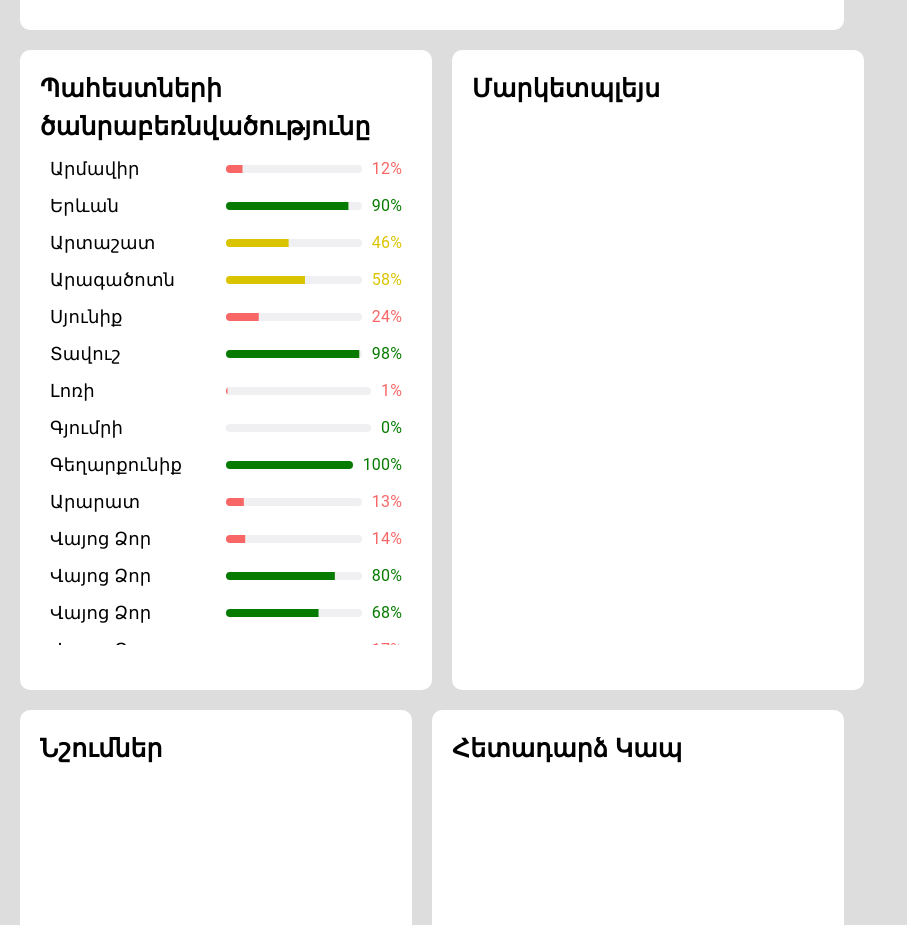
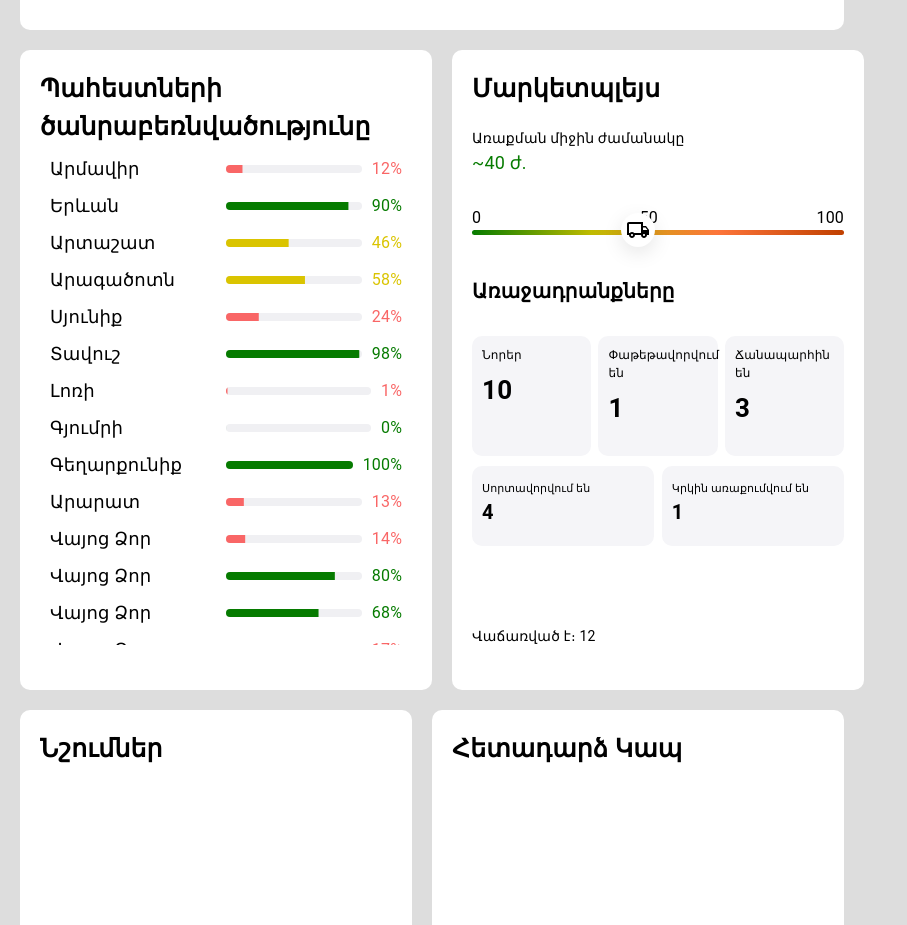
Before and after one commit to Narek20/alpha-admin-FE, a React (Create React App) app: page / in a window 1280 px wide. Shown: the part 1360-2285 px from the top of the page, without its empty margins (0-907 px from the left). Built offline with nearby package versions, Linux system fonts and the light colour scheme.

Commit message:
added marketplace

```diff
--- a/src/components/features/MarketPlace/index.tsx
+++ b/src/components/features/MarketPlace/index.tsx
@@ -1,15 +1,129 @@
-import { FC } from 'react'
-import { Box } from '@mui/material'
+import { FC, useState, useEffect, useRef } from 'react'
+import { Box, Typography } from '@mui/material'
+import LocalShippingOutlinedIcon from '@mui/icons-material/LocalShippingOutlined'
 import SectionHeader from '@shared/SectionTitle'
 
 import styles from './styles.module.scss'
 
 interface IProps {}
 
+const marketPlaceData = {
+  averageTime: 40,
+  sold: 12,
+  tasks: [
+    {
+      title: 'Նորեր',
+      amount: 10,
+    },
+    {
+      title: 'Փաթեթավորվում են',
+      amount: 1,
+    },
+    {
+      title: 'Ճանապարհին են',
+      amount: 3,
+    },
+    {
+      title: 'Սորտավորվում են',
+      amount: 4,
+    },
+    {
+      title: 'Կրկին առաքումվում են',
+      amount: 1,
+    },
+  ],
+}
+
 const MarketPlace: FC<IProps> = () => {
+  const [offset, setOffset] = useState(0)
+  const shippingRef = useRef<HTMLDivElement>(null)
+
+  useEffect(() => {
+    if (shippingRef.current) {
+      setOffset(
+        (+shippingRef.current?.offsetWidth / 100) * marketPlaceData.averageTime
+      )
+    }
+  }, [shippingRef.current, shippingRef.current?.offsetWidth])
+
+
   return (
     <Box className={styles.marketPlace}>
       <SectionHeader title="Մարկետպլեյս" />
+      <Typography className={styles.averageTimeTitle}>
+        Առաքման միջին ժամանակը
+      </Typography>
+      <Typography className={styles.averageTime}>
+        ~{marketPlaceData.averageTime} ժ․
+      </Typography>
+      <Box className={styles.shippingContainer} ref={shippingRef}>
+        <Box className={styles.truck} style={{ left: offset }}>
+          <LocalShippingOutlinedIcon />
+        </Box>
+        <Box className={styles.hours}>
+          <Typography>0</Typography>
+          <Typography>50</Typography>
+          <Typography>100</Typography>
+        </Box>
+        <Box className={styles.indicator} />
+      </Box>
+      <Typography className={styles.tasksTitle}>Առաջադրանքները</Typography>
+      <Box className={styles.tasks}>
+        <Box className={styles.task}>
+          <Typography className={styles.taskTitle}>Նորեր</Typography>
+          <Typography className={styles.taskAmount}>
+            {
+              marketPlaceData.tasks.find((data) => data.title === 'Նորեր')
+                ?.amount
+            }
+          </Typography>
+        </Box>
+        <Box className={styles.task}>
+          <Typography className={styles.taskTitle}>Փաթեթավորվում են</Typography>
+          <Typography className={styles.taskAmount}>
+            {
+              marketPlaceData.tasks.find(
+                (data) => data.title === 'Փաթեթավորվում են'
+              )?.amount
+            }
+          </Typography>
+        </Box>
+        <Box className={styles.task}>
+          <Typography className={styles.taskTitle}>Ճանապարհին են</Typography>
+          <Typography className={styles.taskAmount}>
+            {
+              marketPlaceData.tasks.find(
+                (data) => data.title === 'Ճանապարհին են'
+              )?.amount
+            }
+          </Typography>
+        </Box>
+        <Box className={styles.horizontalTask}>
+          <Typography className={styles.horizontalTaskTitle}>
+            Սորտավորվում են
+          </Typography>
+          <Typography className={styles.horizontalTaskAmount}>
+            {
+              marketPlaceData.tasks.find(
+                (data) => data.title === 'Սորտավորվում են'
+              )?.amount
+            }
+          </Typography>
+        </Box>
+        <Box className={styles.horizontalTask}>
+          <Typography className={styles.horizontalTaskTitle}>
+            Կրկին առաքումվում են
+          </Typography>
+          <Typography className={styles.horizontalTaskAmount}>
+            {
+              marketPlaceData.tasks.find(
+                (data) => data.title === 'Կրկին առաքումվում են'
+              )?.amount
+            }
+          </Typography>
+        </Box>
+      </Box>
+      <Typography className={styles.sold}>Վաճառված է։ {marketPlaceData.sold}</Typography>
     </Box>
   )
 }
--- a/src/components/features/MarketPlace/styles.module.scss
+++ b/src/components/features/MarketPlace/styles.module.scss
@@ -4,4 +4,111 @@
   border-radius: 10px;
   padding: 20px;
   width: 30%;
+
+  .averageTimeTitle {
+    font-size: 14px;
+    margin-top: 20px;
+  }
+
+  .averageTime {
+    font-size: 18px;
+    color: #067b00;
+  }
+
+  .shippingContainer {
+    width: 100%;
+    position: relative;
+    height: 20px;
+    margin-top: 30px;
+
+    .truck {
+      padding: 5px;
+      border-radius: 50%;
+      background-color: white;
+      position: absolute;
+      top: 7px;
+      left: 50px;
+      display: flex;
+      justify-content: center;
+      align-items: center;
+      box-shadow: 0 6px 20px #0000001a;
+    }
+
+    .hours {
+      display: flex;
+      justify-content: space-between;
+    }
+
+    .indicator {
+      height: 5px;
+      border-radius: 10px;
+      background: linear-gradient(
+        90deg,
+        rgba(6, 123, 0, 1) 0%,
+        rgba(191, 187, 0, 1) 32%,
+        rgba(253, 117, 58, 1) 66%,
+        rgba(192, 64, 0, 1) 100%
+      );
+    }
+  }
+
+  .tasksTitle {
+    color: black;
+    font-size: 20px;
+    font-weight: 600;
+    margin: 50px 0px 30px;
+  }
+
+  .tasks {
+    display: flex;
+    flex-wrap: wrap;
+    justify-content: space-between;
+    margin-top: 20px;
+
+    .task {
+      width: calc(32% - 20px);
+      background-color: #f5f5f8;
+      height: 100px;
+      border-radius: 10px;
+      padding: 10px;
+
+      .taskTitle {
+        color: black;
+        font-size: 12px;
+      }
+
+      .taskAmount {
+        font-size: 26px;
+        color: black;
+        font-weight: 600;
+        margin-top: 7px;
+      }
+    }
+
+    .horizontalTask {
+      margin-top: 10px;
+      padding: 10px;
+      height: 60px;
+      width: calc(49% - 20px);
+      background-color: #f5f5f8;
+      border-radius: 10px;
+
+      .horizontalTaskTitle {
+        color: black;
+        font-size: 11px;
+        margin-top: 5px;
+      }
+
+      .horizontalTaskAmount {
+        font-size: 20px;
+        color: black;
+        font-weight: 600;
+      }
+    }
+  }
+
+  .sold {
+    margin-top: 80px;
+    font-size: 14px;
+  }
 }
--- /dev/null
+++ b/src/types/MarketPlace/types.ts
@@ -0,0 +1,5 @@
+export type MarketPlaceData = {
+  averageTime: number
+  sold: number
+  tasks: Array<{ title: string; amount: number }>
+}
```
